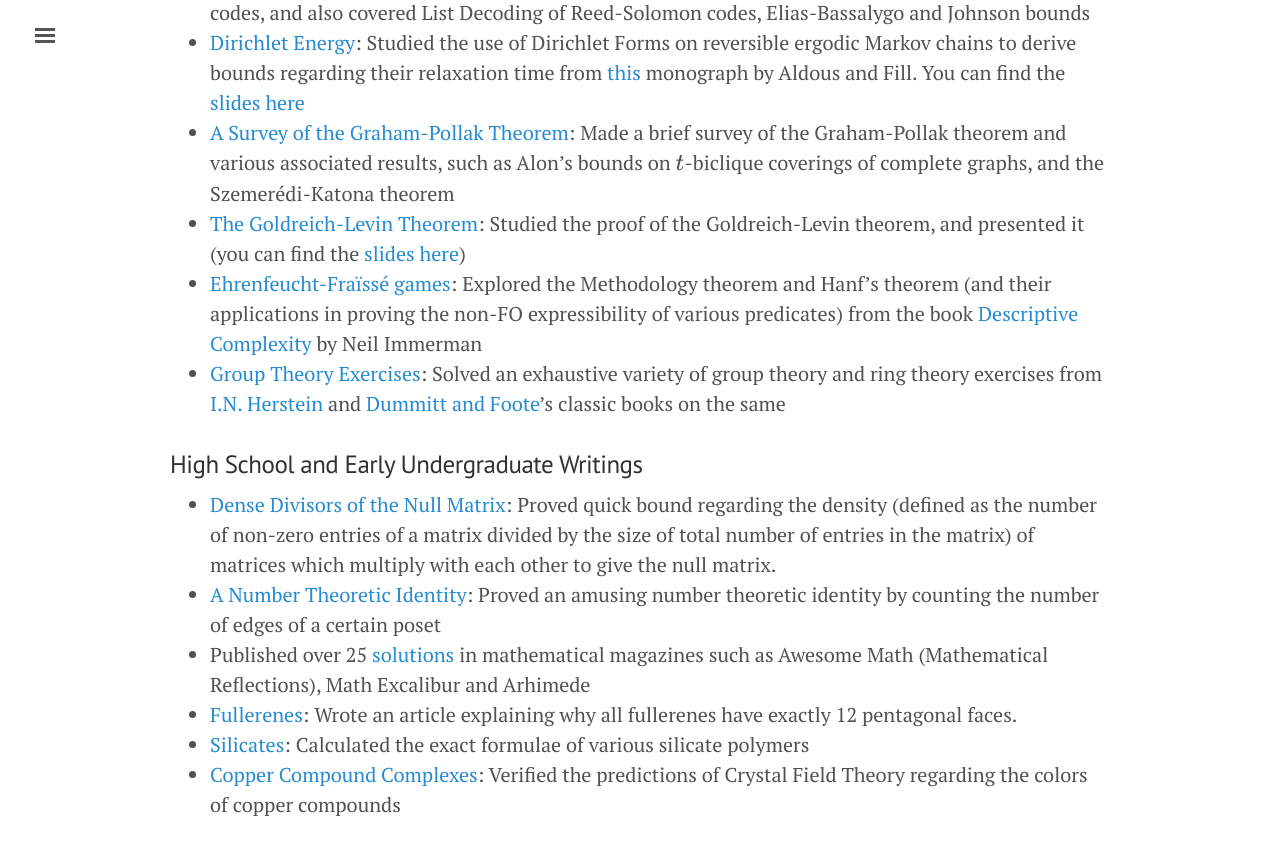
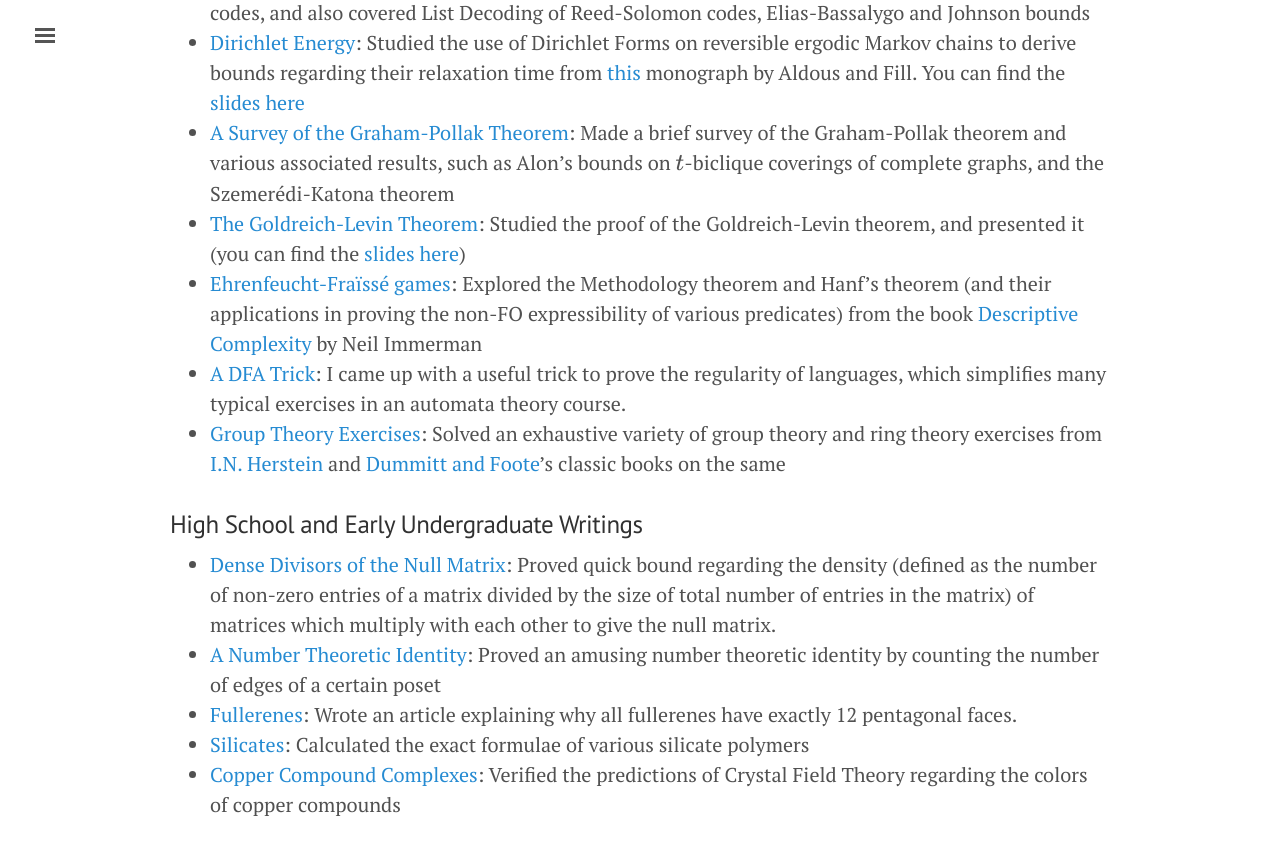
Before and after one commit to rugiarindam/rugiarindam.github.io, a Jekyll site: the page built from notes.md, in a window 1280 px wide and 900 px high, scrolled down 718 px. Shown: the top 855 px of the window. Built offline with Jekyll 4.4.1, drawn with Linux system fonts in a browser that asks for light colours; nearby versions of some CDN libraries.

Commit message:
links added

```diff
--- a/notes.md
+++ b/notes.md
@@ -16,6 +16,7 @@ Click on the links to get the PDFs.
 * [A Survey of the Graham-Pollak Theorem](https://drive.google.com/file/d/1u11ax2rOpRpbxnEaj9OQaHHyrmitUZ9S/view?usp=sharing): Made a brief survey of the Graham-Pollak theorem and various associated results, such as Alon's bounds on \\(t\\)-biclique coverings of complete graphs, and the Szemerédi-Katona theorem
 * [The Goldreich-Levin Theorem](https://drive.google.com/file/d/1wD_CIqmdScjIoBy_VhGmccNmYdOBMsu9/view?usp=sharing): Studied the proof of the Goldreich-Levin theorem, and presented it (you can find the [slides here](https://drive.google.com/file/d/1doYr7Xr1XgVZlLPWgJNuJvpZROtK4FOT/view?usp=sharing))
 * [Ehrenfeucht-Fraïssé games](https://drive.google.com/file/d/1Qk7fK5rhdyNyQEsu-UiQtROtOM9mvcxv/view?usp=sharing): Explored the Methodology theorem and Hanf’s theorem (and their applications in proving the non-FO expressibility of various predicates) from the book [Descriptive Complexity](https://link.springer.com/book/10.1007/978-1-4612-0539-5) by Neil Immerman
+* [A DFA Trick](https://drive.google.com/file/d/1g6-pTPg-kzo_z31CAmpxlblvG2XpSCy2/view?usp=sharing): I came up with a useful trick to prove the regularity of languages, which simplifies many typical exercises in an automata theory course.
 * [Group Theory Exercises](https://drive.google.com/file/d/1K64bVAadWqVBS2bRO70OtJEJ2ku_F6Db/view?usp=sharing): Solved an exhaustive variety of group theory and ring theory exercises from [I.N. Herstein](https://marinazahara22.files.wordpress.com/2013/10/i-n-herstein-topics-in-algebra-2nd-edition-1975-wiley-international-editions-john-wiley-and-sons-wie-1975.pdf) and [Dummitt and Foote](https://handoutset.com/wp-content/uploads/2022/07/Abstract-Algebra-3rd-Edition-David-S.-Dummit-Richard-M.-Foote.pdf)'s classic books on the same
 
 
@@ -23,7 +24,6 @@ Click on the links to get the PDFs.
 
 * [Dense Divisors of the Null Matrix](https://github.com/arponbasu/Linear_Algebra_SelfExploration_2ndSem/blob/main/Dense%20divisors%20of%20a%20null%20matrix.pdf): Proved quick bound regarding the density (defined as the number of non-zero entries of a matrix divided by the size of total number of entries in the matrix) of matrices which multiply with each other to give the null matrix.
 * [A Number Theoretic Identity](https://github.com/arponbasu/Linear_Algebra_SelfExploration_2ndSem/blob/main/A_Number_Theory_Theorem.pdf): Proved an amusing number theoretic identity by counting the number of edges of a certain poset
-* Published over 25 [solutions](#) in mathematical magazines such as Awesome Math (Mathematical Reflections), Math Excalibur and Arhimede
 * [Fullerenes](https://github.com/arponbasu/Chemistry_Articles_HighSchool/blob/main/Fullerenes%20CALE%20Submission.pdf): Wrote an article explaining why all fullerenes have exactly 12 pentagonal faces.
 * [Silicates](https://github.com/arponbasu/Chemistry_Articles_HighSchool/blob/main/silicates%20CALE%20Submission.pdf): Calculated the exact formulae of various silicate polymers
 * [Copper Compound Complexes](https://github.com/arponbasu/Chemistry_Articles_HighSchool/blob/main/CopperCompoundColors.pdf): Verified the predictions of Crystal Field Theory regarding the colors of copper compounds
```
